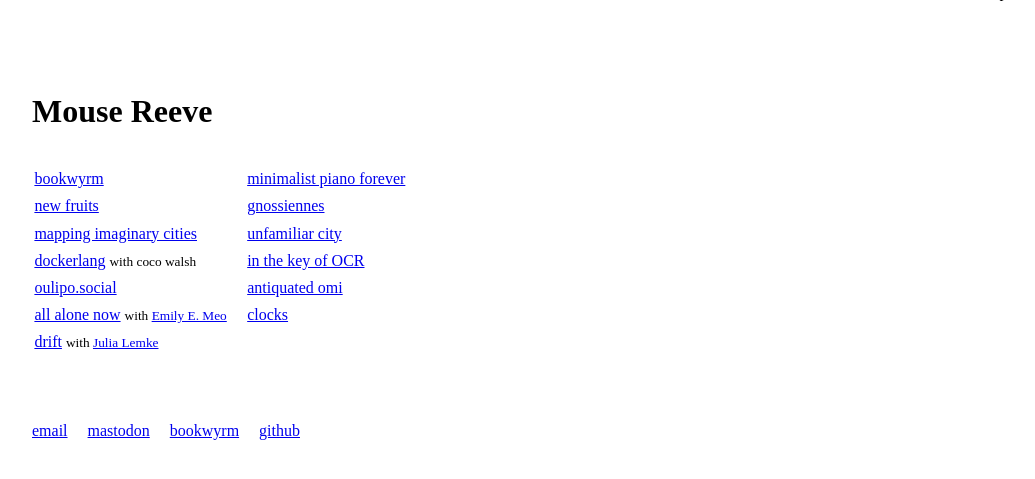
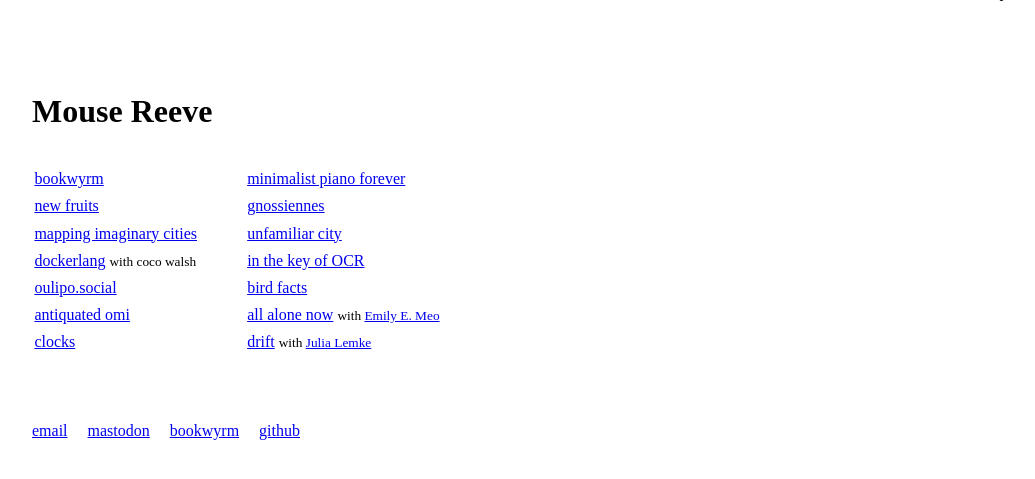
Before and after one commit to mouse-reeve/portfolio-2, a Flask app: template templates/index.html in a window 1280 px wide. Shown: the part 39-518 px from the top of the page, without its empty margins (176-1211 px from the left). Run offline with Flask 3, Linux system fonts and the light colour scheme; the template is opened without the code that fills it, so the values that code supplies are empty.

Commit message:
Updates bird facts link to archived version

```diff
--- a/templates/index.html
+++ b/templates/index.html
@@ -60,6 +60,11 @@ Converting sheet music to audio with OCR and text to speech
 A Dcntralizd and Fdratd Social Ntwork
 {% endcall %}
 
+{% call project('bird facts',
+                'https://web.archive.org/web/20170111002809/https://twitter.com/bird_facts_bot') %}
+More like bird malicious gossip
+{% endcall %}
+
 {% call project('antiquated omi',
                 'https://omi.mousereeve.com/') %}
 A novel in collaboration with Ernest Hemingway and the Wordnik API
```
